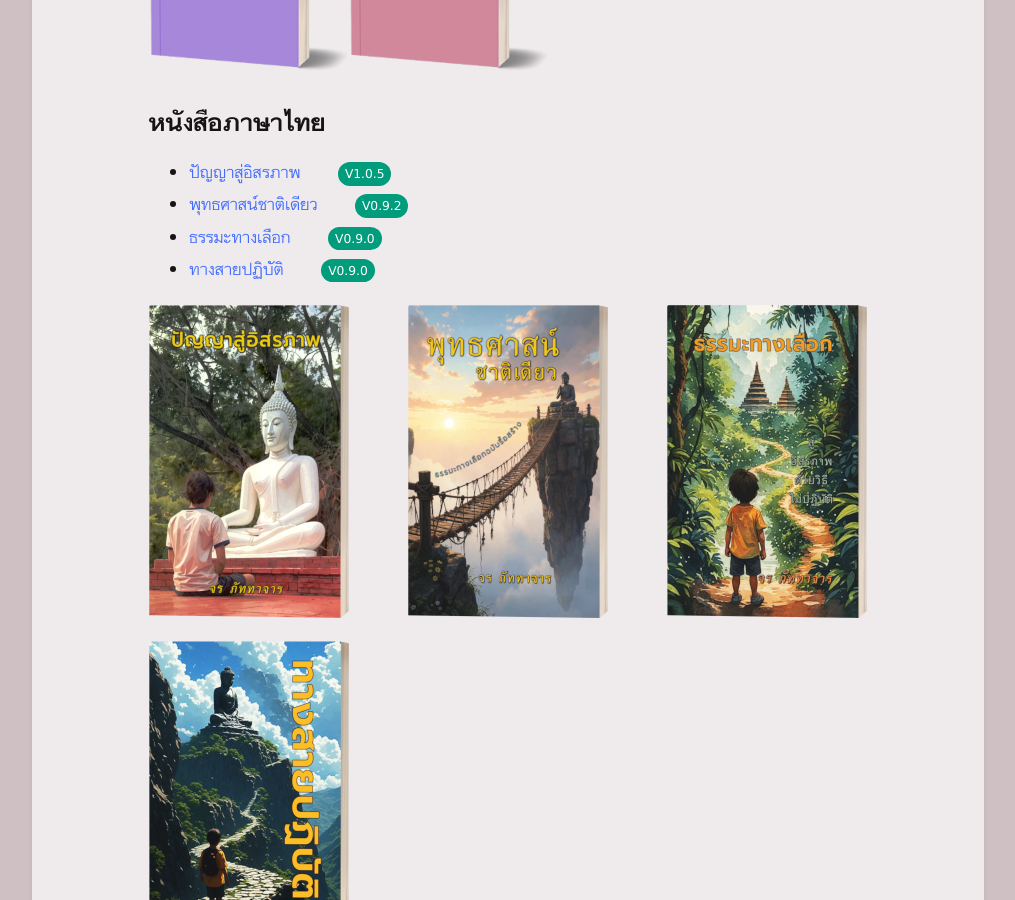
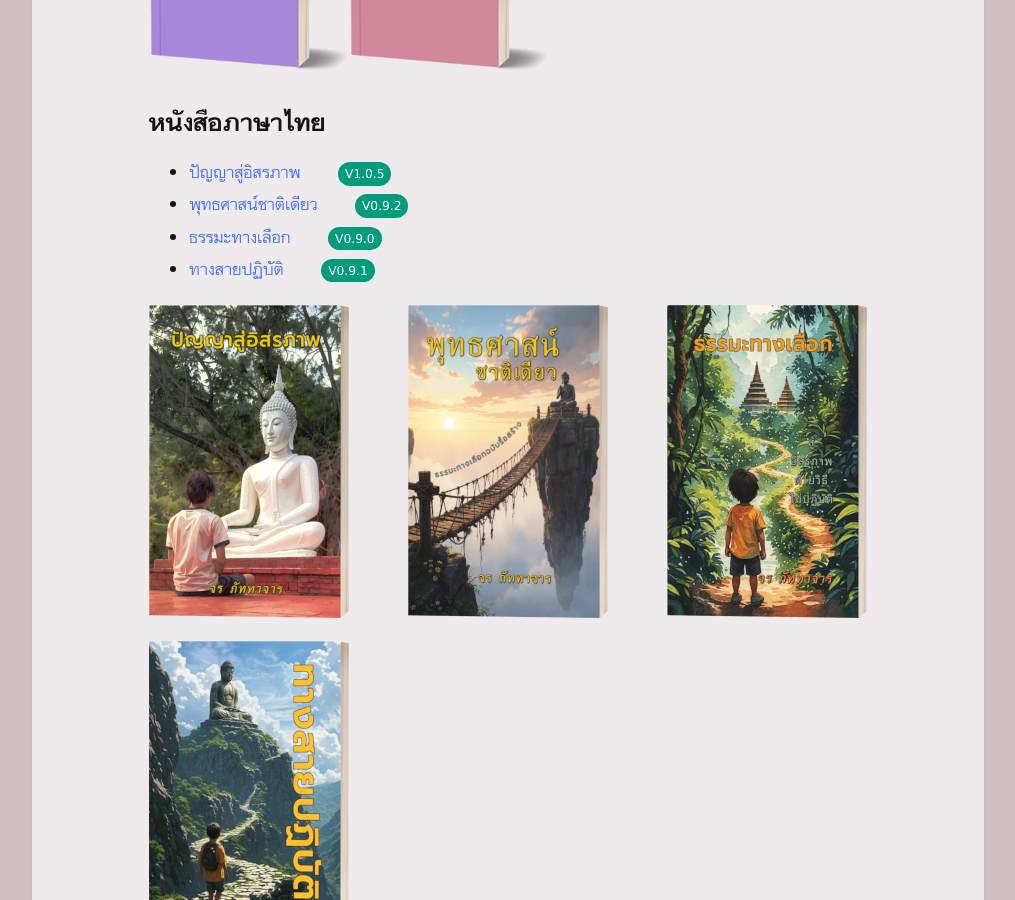
Before and after one commit to bhaddacak/bhaddacak.github.io, a Jekyll site: the page built from _pages/index.md, in a window 1280 px wide and 900 px high, scrolled down 1469 px. Shown: the whole window, without its empty margins (132-1147 px from the left). Built offline with Jekyll 4.4.1, drawn with Linux system fonts in a browser that asks for light colours.

Commit message:
change ptrain cover

```diff
--- a/_pages/index.md
+++ b/_pages/index.md
@@ -19,11 +19,11 @@ permalink: /
 
 [![BudDisThai](/assets/images/buddisthai-3d.png)](/buddisthai)[![PNL](/assets/images/pnl-3d.png)](/pnl)[![PTR](/assets/images/ptr-3d.png)](/ptr)[![KSut](/assets/images/ksut-3d.png)](/ksut)[![PPMan](/assets/images/ppman-3d.png)](/ppman)
 
-## หนังสือภาษาไทย
+## หนังสือภาษาไทย {#thaibooks}
 - [ปัญญาสู่อิสรภาพ](/libwis) <svg class="icon"><use xlink:href="/assets/fontawesome/custom.svg#file-pdf"></use></svg> <span class="label label-green">v1.0.5</span>
 - [พุทธศาสน์ชาติเดียว](/bsl) <svg class="icon"><use xlink:href="/assets/fontawesome/custom.svg#file-pdf"></use></svg> <span class="label label-green">v0.9.2</span>
 - [ธรรมะทางเลือก](/altdham) <svg class="icon"><use xlink:href="/assets/fontawesome/custom.svg#file-pdf"></use></svg> <span class="label label-green">v0.9.0</span>
-- [ทางสายปฏิบัติ](/ptrain) <svg class="icon"><use xlink:href="/assets/fontawesome/custom.svg#file-pdf"></use></svg> <span class="label label-green">v0.9.0</span>
+- [ทางสายปฏิบัติ](/ptrain) <svg class="icon"><use xlink:href="/assets/fontawesome/custom.svg#file-pdf"></use></svg> <span class="label label-green">v0.9.1</span>
 
 [![LibWis](/assets/images/libwis-3d.png)](/libwis) [![BSL](/assets/images/bsl-3d.png)](/bsl) [![AltDham](/assets/images/altdham-3d.png)](/altdham) [![PTrain](/assets/images/ptrain-3d.png)](/ptrain)
 
```
Also changed, not shown: _pages/altdham.md (+1 -1 lines), _pages/ptrain.md (+1 -1 lines), assets/images/ptrain-3d.png, assets/images/ptrain-cover.jpg.
